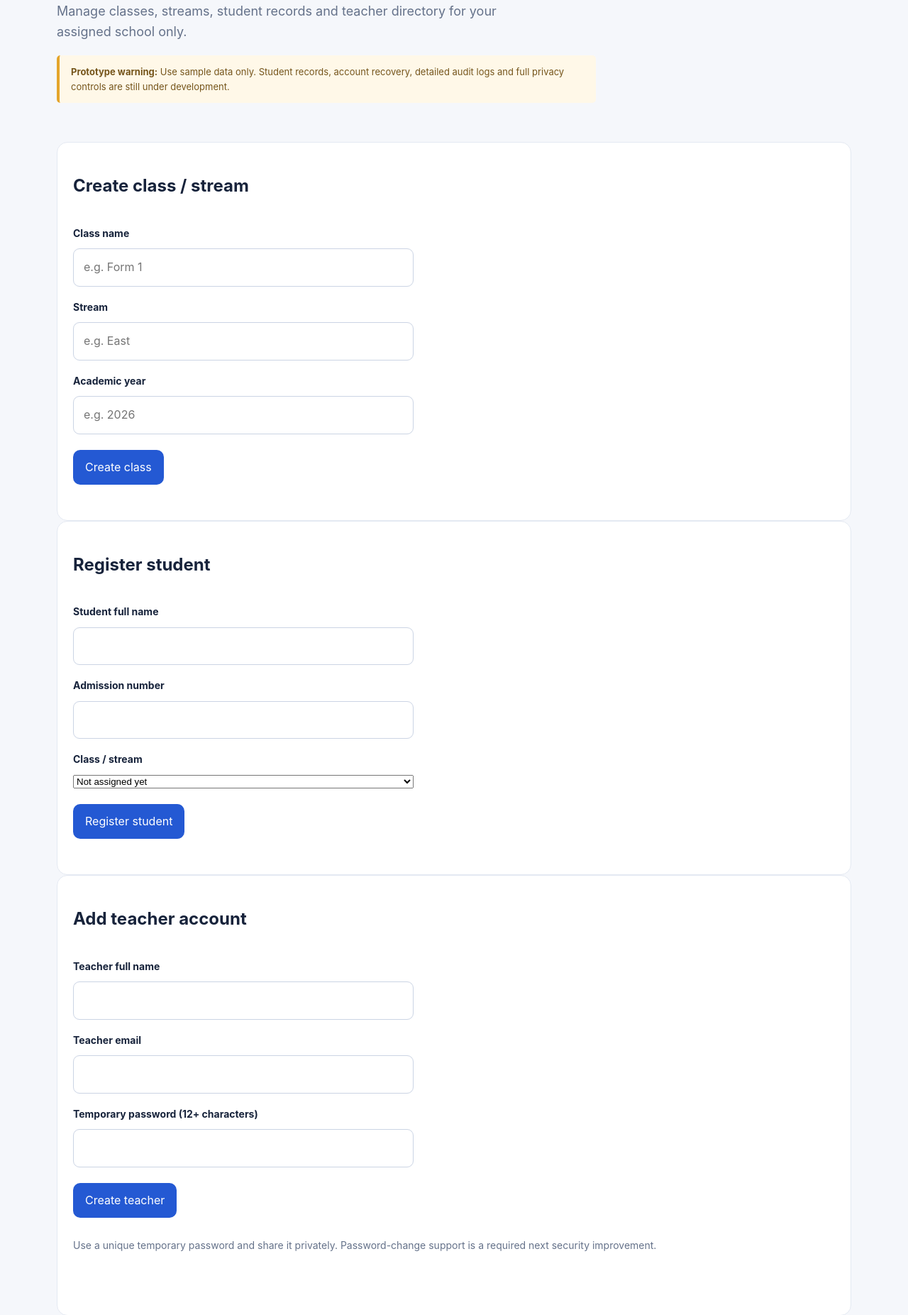
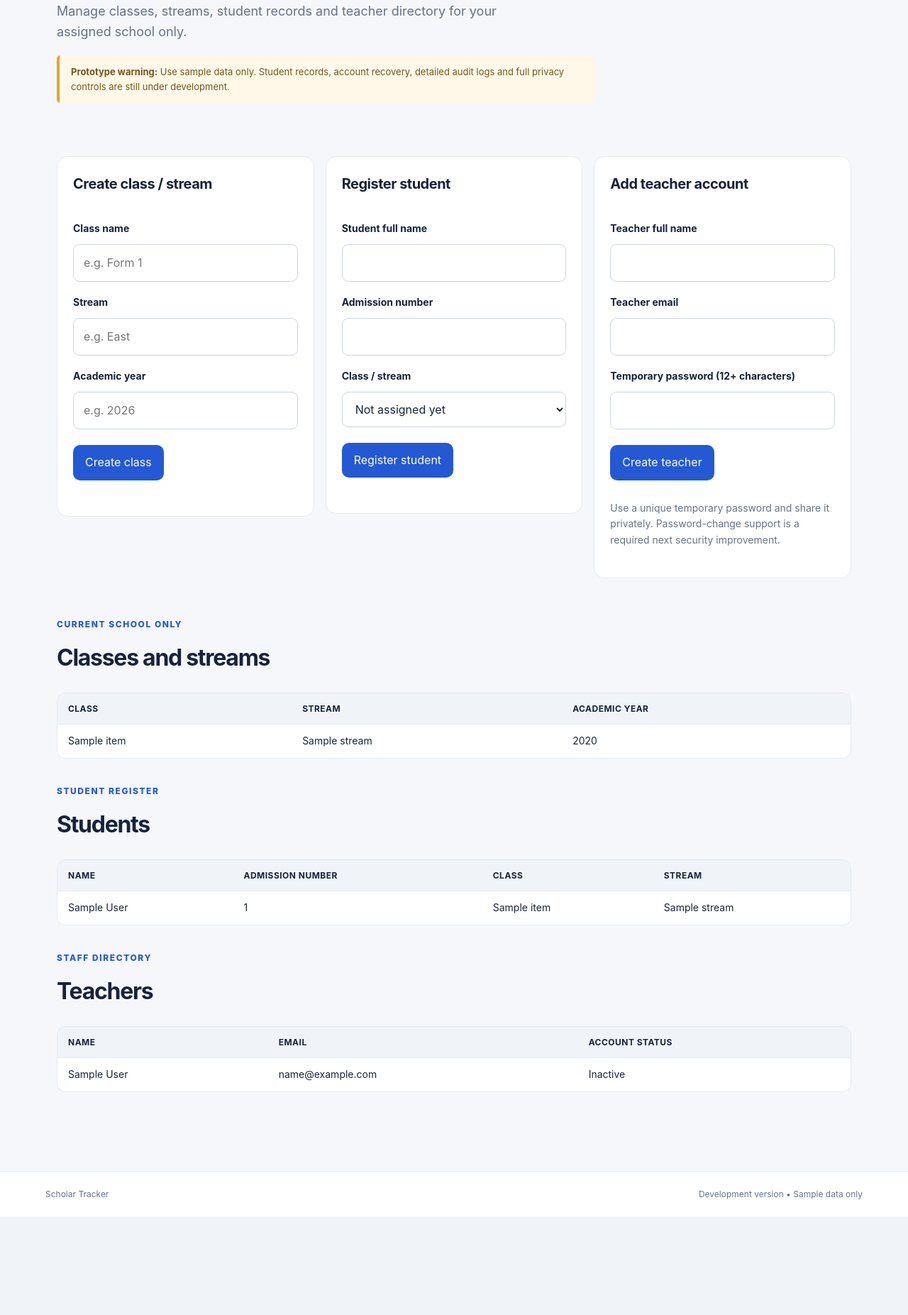
Before and after one commit to sarateoguye-sudo/schoolar-tacker, a Flask app: template templates/school_data.html in a window 1280 px wide. Shown: the part 278-2131 px from the top of the page at 71% size. After the commit the page ends 1992 px from the top, so only its background shows below. Run offline with Flask 3, Linux system fonts and the light colour scheme; the template is opened without the code that fills it: most values are stand-ins (such as "Sample title", 1, 10 or a date in 2020).

Commit message:
Style school management forms and record tables

```diff
--- a/static/style.css
+++ b/static/style.css
@@ -72,3 +72,15 @@ footer { display: flex; justify-content: space-between; gap: 20px; padding: 22px
 button.primary-button, button.secondary-button { border: 0; cursor: pointer; font: inherit; }
 .auth-form button { justify-self: start; margin-top: 12px; }
 .topbar form { margin: 0; }
+
+.management-grid { display: grid; grid-template-columns: repeat(3, minmax(0, 1fr)); gap: 16px; margin: 20px 0 55px; align-items: start; }
+.management-grid .module-card h2 { margin: 0; font-size: 20px; letter-spacing: -.025em; }
+.auth-form select { width: 100%; padding: 13px 14px; border: 1px solid #cbd4e4; border-radius: 9px; background: white; color: var(--ink); font: inherit; }
+.auth-form select:focus { outline: 3px solid #d9e4ff; border-color: var(--blue); }
+.muted-small { color: var(--muted); font-size: 12px; }
+.table-wrap { width: 100%; overflow-x: auto; margin: 15px 0 36px; border: 1px solid var(--line); border-radius: 12px; background: white; }
+table { width: 100%; border-collapse: collapse; text-align: left; font-size: 14px; }
+th, td { padding: 12px 15px; border-bottom: 1px solid var(--line); white-space: nowrap; }
+th { background: #f0f3f8; color: var(--ink); font-size: 12px; text-transform: uppercase; letter-spacing: .04em; }
+tr:last-child td { border-bottom: 0; }
+@media (max-width: 900px) { .management-grid { grid-template-columns: 1fr; } }
```
